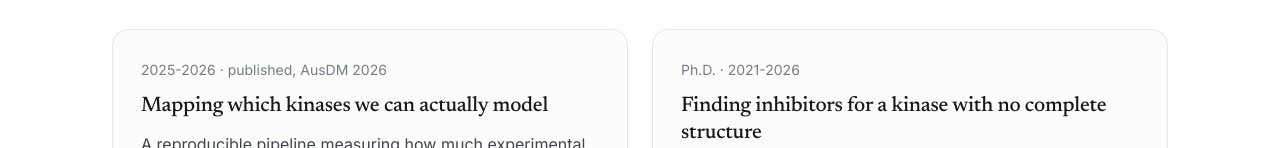
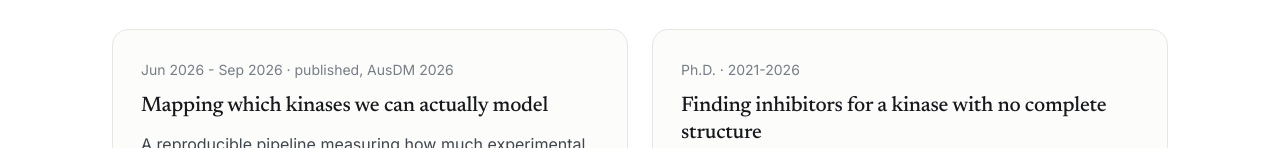
Before and after one commit to JoanGlennyPescov/JoanGlennyPescov.github.io, a plain HTML site: page index.html in a window 1280 px wide. Shown: the part 645-793 px from the top of the page. Drawn offline with Linux system fonts and the light colour scheme.

Commit message:
Correct kinome project dates, refresh CV PDF

```diff
--- a/index.html
+++ b/index.html
@@ -151,7 +151,7 @@
     <div class="cards">
 
       <article class="card">
-        <span class="where">2025-2026 · published, AusDM 2026</span>
+        <span class="where">Jun 2026 - Sep 2026 · published, AusDM 2026</span>
         <h3>Mapping which kinases we can actually model</h3>
         <p>A reproducible pipeline measuring how much experimental structure exists for every
            kinase domain in the human kinome. Of 499 domains, 160 are well covered, 149 thinly
```
Also changed, not shown: 1 other file.
